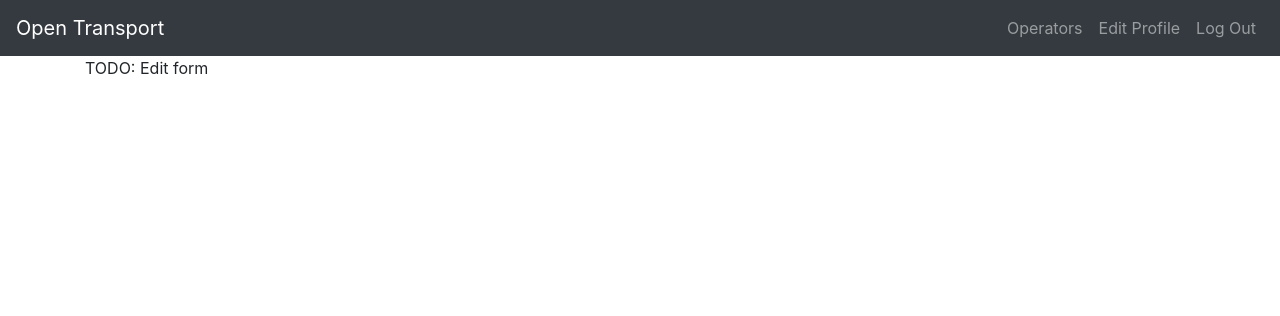
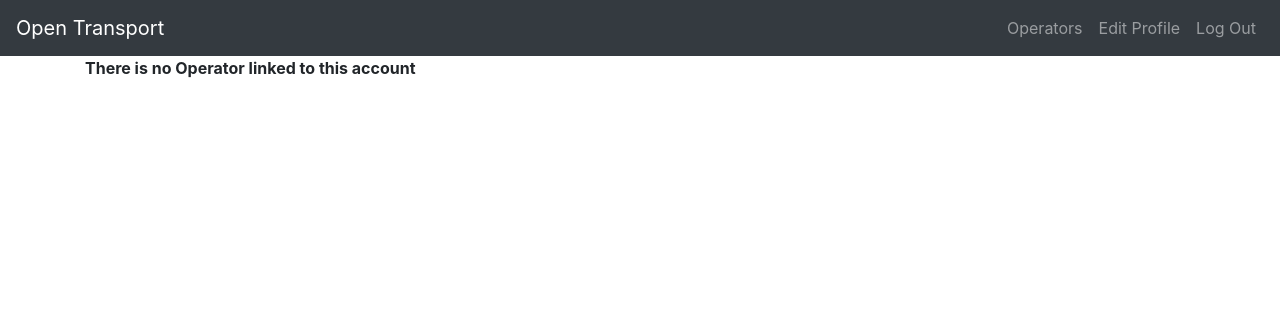
Before and after one commit to uofg-cs20/oti-operator, a Django app: page /edit/ in a window 1280 px wide. Shown: the top 316 px of the page. Run offline with Django 3.2, Linux system fonts and the light colour scheme; the visitor is signed in with stand-in values (Sample User, id 1); data that the repository does not hold is empty.

Commit message:
Edit screen now shows the Operation linked to the logged-in account

```diff
--- a/Website/OperatorApp/templates/OperatorApp/edit-operator.html
+++ b/Website/OperatorApp/templates/OperatorApp/edit-operator.html
@@ -6,5 +6,38 @@
 
 <!-- This template will display a form for updating operator info -->
 {% block content %}
-    TODO: Edit form
+  <table class="table table-striped table-hover">
+    {% if operator %}
+    <tbody>
+      <tr>
+        <th>Name</th>
+        <th>Modes</th>
+        <th>Homepage</th>
+        <th>API URL</th>
+        <th>Language</th>
+        <th>Phone number</th>
+        <th>Email Address</th>
+        <th>Active</th>
+      </tr>
+      <tr>
+        <td>{{operator.name}}</td>
+        <td>
+          <ul>
+            {% for mode in operator.modes.all %}
+            <li>{{mode.short_desc}}</li>
+            {% endfor %}
+          </ul>
+        </td>
+        <td>{{operator.homepage}}</td>
+        <td>{{operator.api_url}}</td>
+        <td>{{operator.default_language}}</td>
+        <td>{{operator.phone}}</td>
+        <td>{{operator.email}}</td>
+        <td>{{operator.active}}</td>
+      </tr>
+    </tbody>
+  </table>
+  {% else %}
+  <strong> There is no Operator linked to this account </strong>
+  {% endif %}
 {% endblock %}
--- a/Website/OperatorApp/views.py
+++ b/Website/OperatorApp/views.py
@@ -34,7 +34,14 @@ def operator_logout(request):
 # edit operator profile
 @login_required
 def edit_profile(request):
-    return render(request, 'OperatorApp/edit-operator.html')
+    user = request.user
+    try:
+        operator_info = Operator.objects.get(admin=user)
+    except:
+        operator_info = None
+
+    context_dict = {'operator': operator_info}
+    return render(request, 'OperatorApp/edit-operator.html', context_dict)
 
 # display all operators (after an operator logs in)
 @login_required
```
